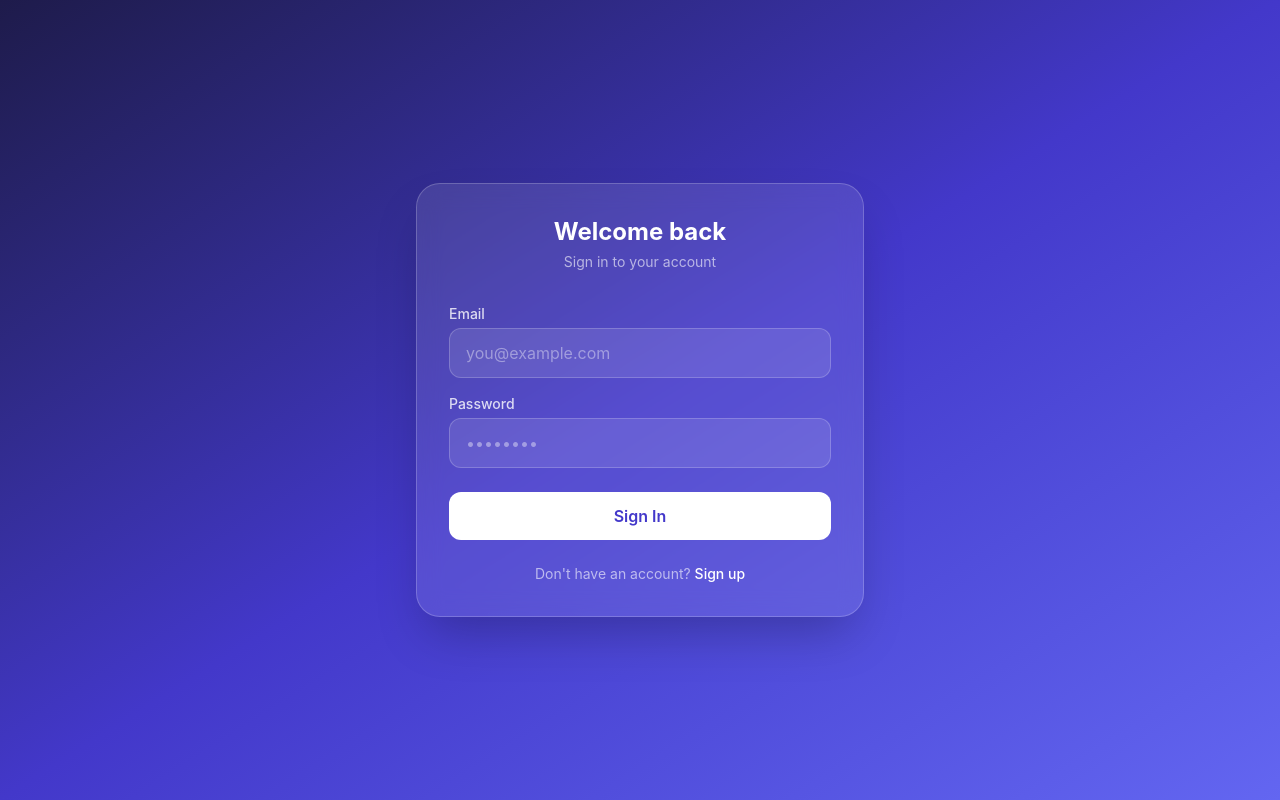
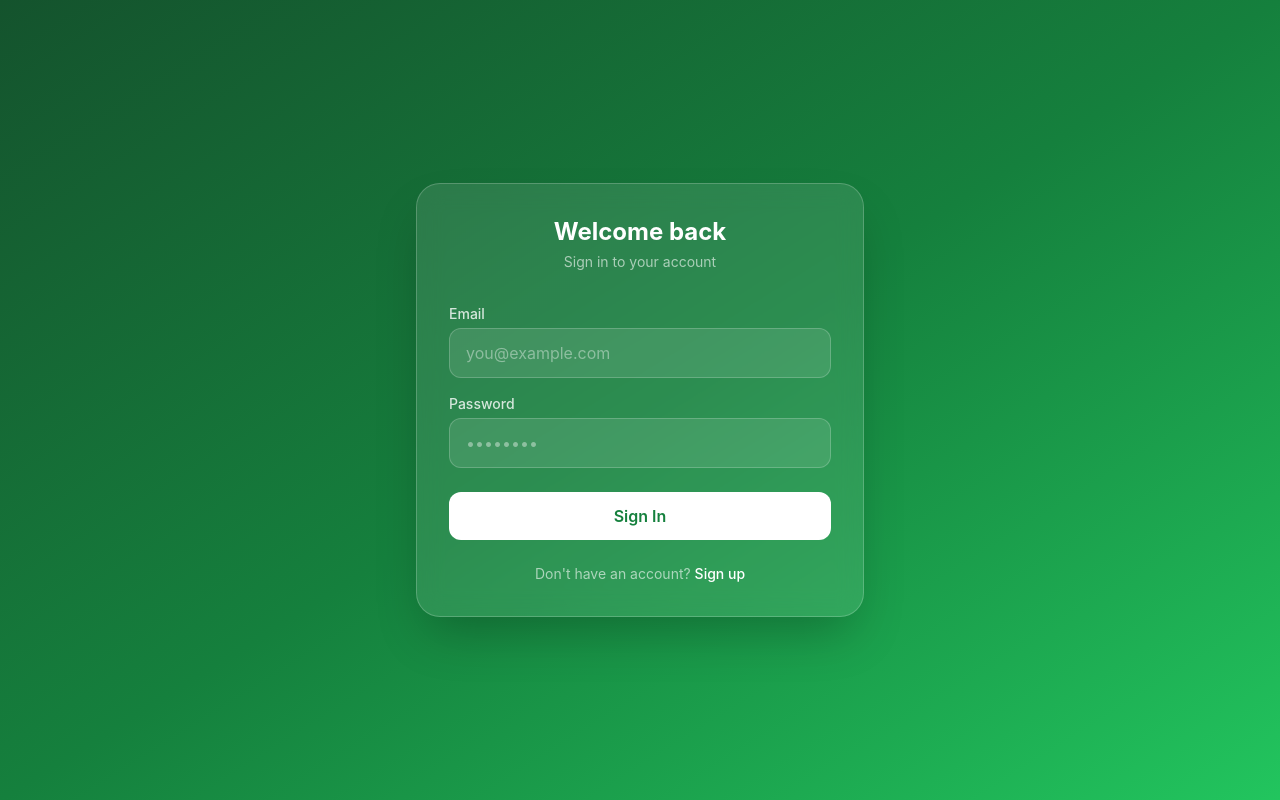
Before and after one commit to kattdevs/GreenGuide, a React (Vite) app in the folder frontend/: page /login in a window 1280 px wide. Built offline with nearby package versions, Linux system fonts and the light colour scheme.

Commit message:
updated the color theme

```diff
--- a/frontend/src/index.css
+++ b/frontend/src/index.css
@@ -1,10 +1,11 @@
 @import "tailwindcss";
 
 @theme {
-  --color-brand-50: #EEF2FF;
-  --color-brand-100: #E0E7FF;
-  --color-brand-500: #6366F1;
-  --color-brand-600: #4F46E5;
-  --color-brand-700: #4338CA;
-  --color-brand-900: #1E1B4B;
+  --color-brand-50: #F0FDF4;
+  --color-brand-100: #DCFCE7;
+  --color-brand-200: #BBF7D0;
+  --color-brand-500: #22C55E;
+  --color-brand-600: #16A34A;
+  --color-brand-700: #15803D;
+  --color-brand-900: #14532D;
 }
```
